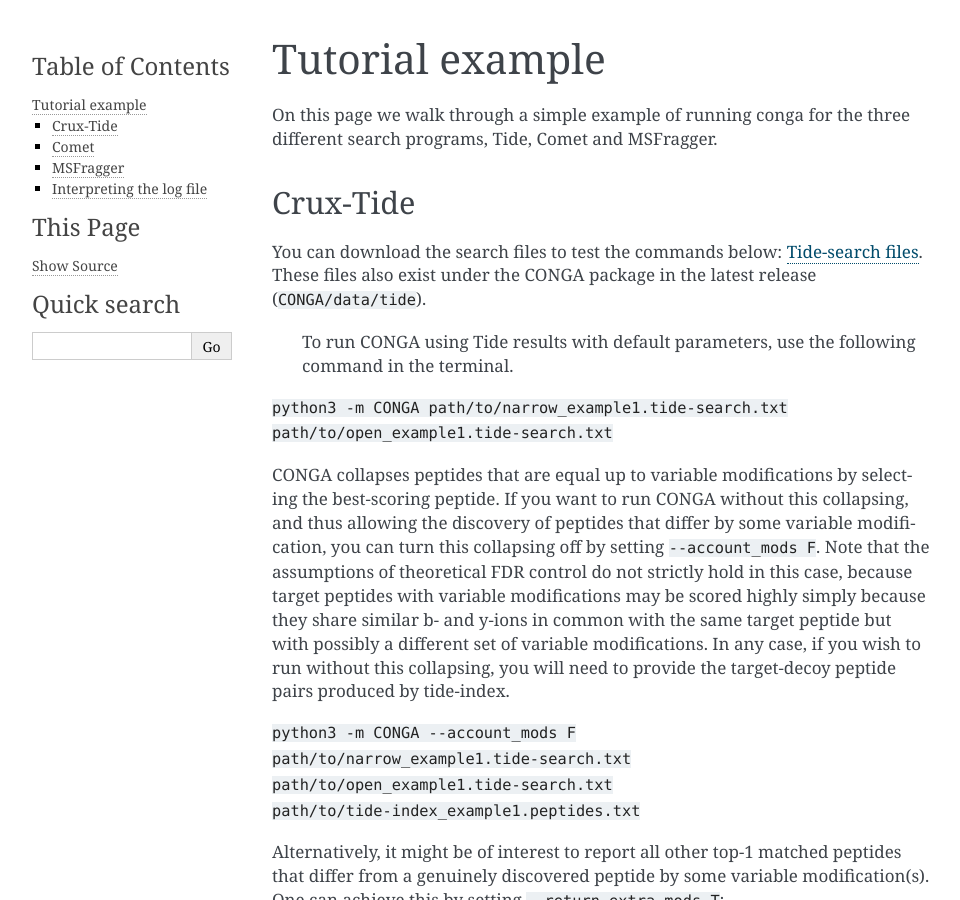
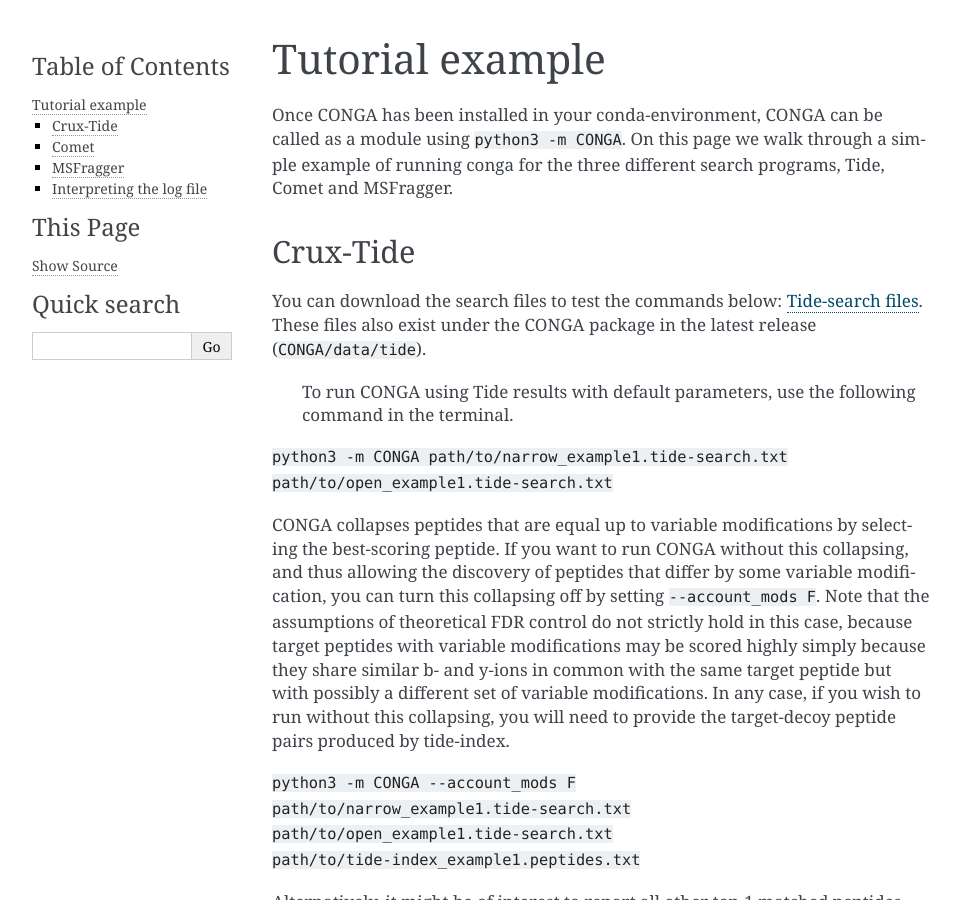
Before and after one commit to freejstone/CONGA, a Sphinx documentation site: the page built from docs/pages/tutorial_example.rst, in a window 1280 px wide and 900 px high. Shown: the whole window, without its empty margins (148-1108 px from the left). Built offline with Sphinx 7.4.7, drawn with Linux system fonts in a browser that asks for light colours.

Commit message:
changed tree

```diff
--- a/README.rst
+++ b/README.rst
@@ -32,7 +32,7 @@ Next download and uncompress the latest release from Github. Use `pip` to instal
 
 ``pip install Downloads/CONGA/``
 
-If the CONGA fodler is not in the Downloads folder, you will have to specify the path to CONGA:
+If the CONGA folder is not in the Downloads folder, you will have to specify the path to CONGA:
 
 ``pip install path/to/CONGA/``
 
--- a/docs/pages/tutorial_example.rst
+++ b/docs/pages/tutorial_example.rst
@@ -2,7 +2,7 @@
 Tutorial example
 """"""""""""""""
 
-On this page we walk through a simple example of running conga for the three different search programs, Tide, Comet and MSFragger.
+Once CONGA has been installed in your conda-environment, CONGA can be called as a module using ``python3 -m CONGA``. On this page we walk through a simple example of running conga for the three different search programs, Tide, Comet and MSFragger.
 
 
 
```
Also changed, not shown: 1 other file.
